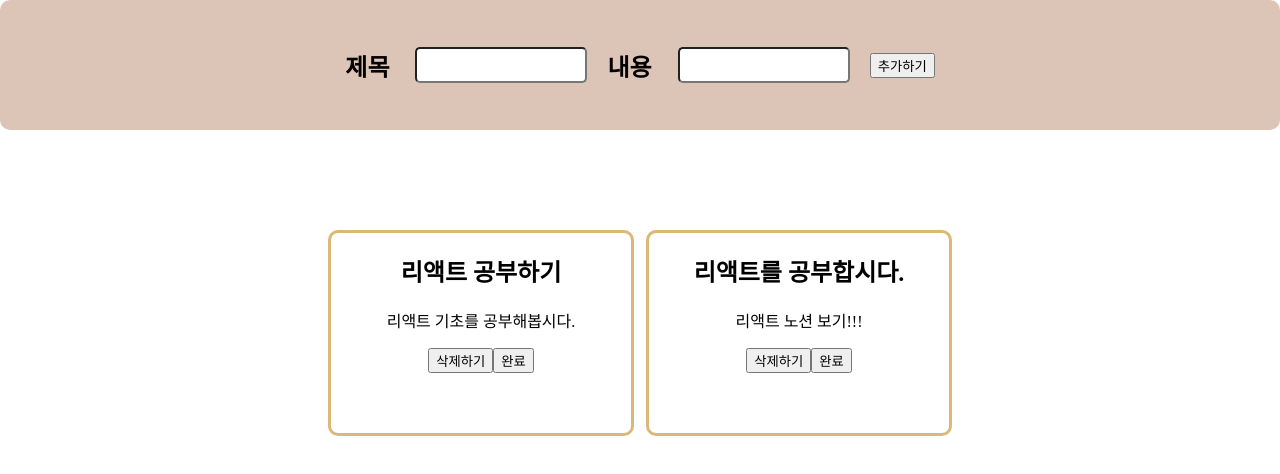
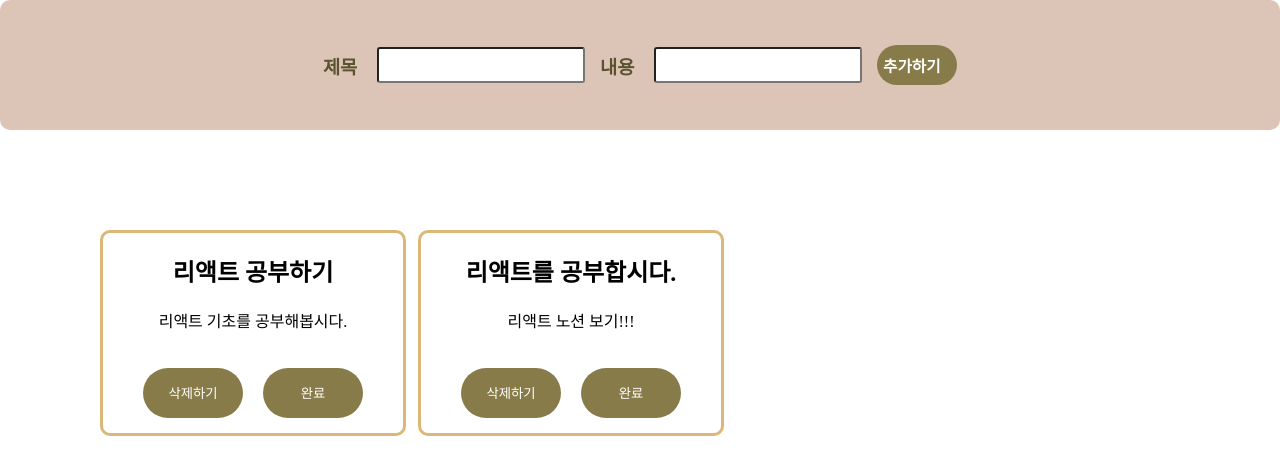
Before and after one commit to chomusuke9072/todolist, a React (Create React App) app: page / in a window 1280 px wide. Shown: the top 474 px of the page. Built offline with nearby package versions, Linux system fonts and the light colour scheme.

Commit message:
css 수정

```diff
--- a/src/App.css
+++ b/src/App.css
@@ -1,13 +1,15 @@
 * {
-  justify-content: center;
+
   align-items: center;
   font-family: 'Pretendard-Regular';
 }
 
+
+
 .InputArea {
   display: flex;
   padding: 10px auto 0 auto;
-  gap: 20px;
+  gap: 15px;
   height: 130px;
   background-color: #d4b7a5cf;
   border-radius: 10px;
@@ -16,9 +18,38 @@
 }
 
 .Input {
-  border-radius: 5px;
+  border-radius: 3px;
   height: 30px;
+  width: 200px;
 
+}
+.title {
+  color:#5a5230;
+}
+
+.Button {
+  background-color:#877c49;
+  color: #fff;
+  border:none;
+  border-radius:20px;
+  height: 40px;
+  width: 80px;
+  display: flex;
+
+}
+
+.newButton {
+  background-color:#877c49;
+  color: #fff;
+  border:none;
+  border-radius:30px;
+  height: 50px;
+  width: 100px;
+  margin-top: 20px;
+  margin-left: 20px;
+}
+.gapButton {
+  margin-right: 20px;
 }
 
 .app-style {
--- a/src/App.js
+++ b/src/App.js
@@ -36,11 +36,11 @@ function App() {
   return (
     <div>
       <div className="InputArea">
-        <h2>제목&nbsp;</h2>
+        <h3 className="title">제목&nbsp;</h3>
         <input className="Input" value={title} onChange={titleChangeHandler} />
         {/* 잘 들어오는지 테스트 */}
         {/* {title} */}
-        <h2>내용&nbsp;</h2>
+        <h3 className="title">내용&nbsp;</h3>
         <input
           className="Input"
           value={contents}
@@ -48,7 +48,9 @@ function App() {
         />
         {/* 잘 들어오는지 테스트 */}
         {/* {contents} */}
-        <button onClick={clickAddButtonHandler}>추가하기</button>
+        <button className="Button" onClick={clickAddButtonHandler}>
+          <h3>추가하기</h3>
+        </button>
       </div>
       <div className="app-style">
         {todo.map(function (item) {
@@ -56,9 +58,9 @@ function App() {
             <div key={item.id} className="component-style">
               <h2>{item.title}</h2>
               <p>{item.contents}</p>
-              <div>
-                <button>삭제하기</button>
-                <button>완료</button>
+              <div className="gapButton">
+                <button className="newButton">삭제하기</button>
+                <button className="newButton">완료</button>
               </div>
             </div>
           );
```
